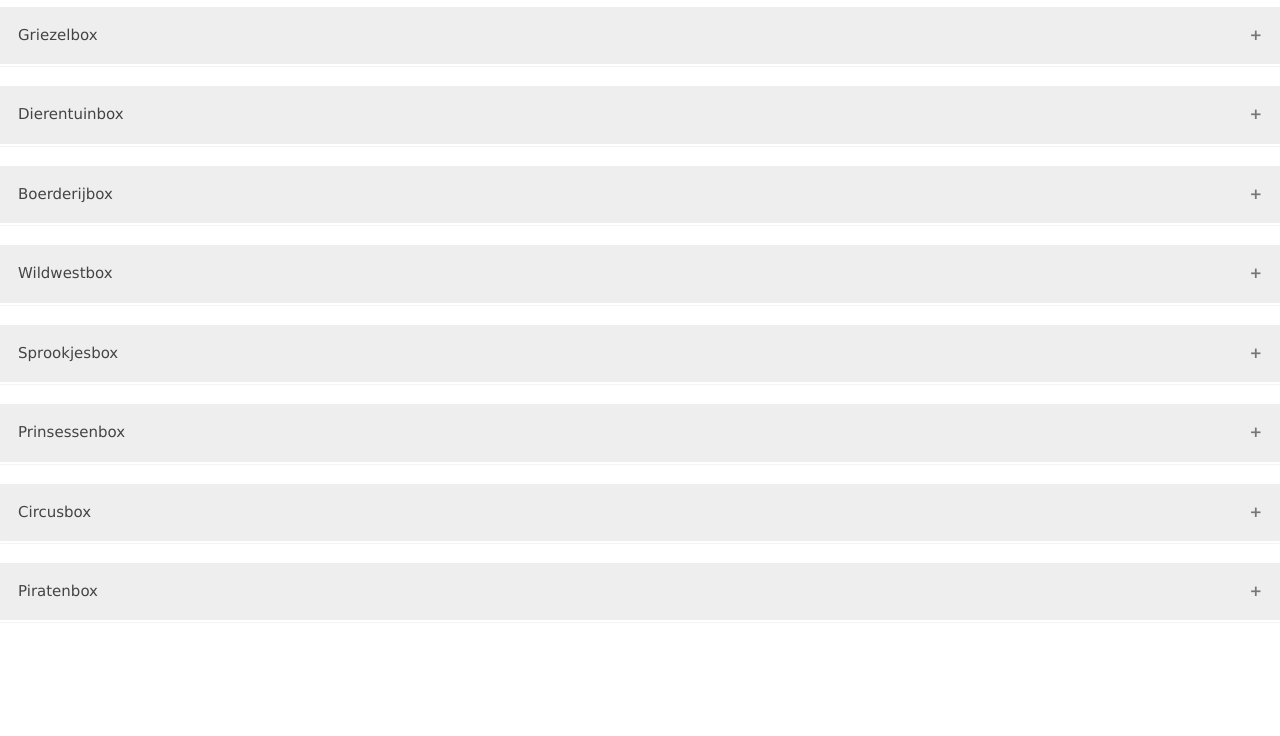
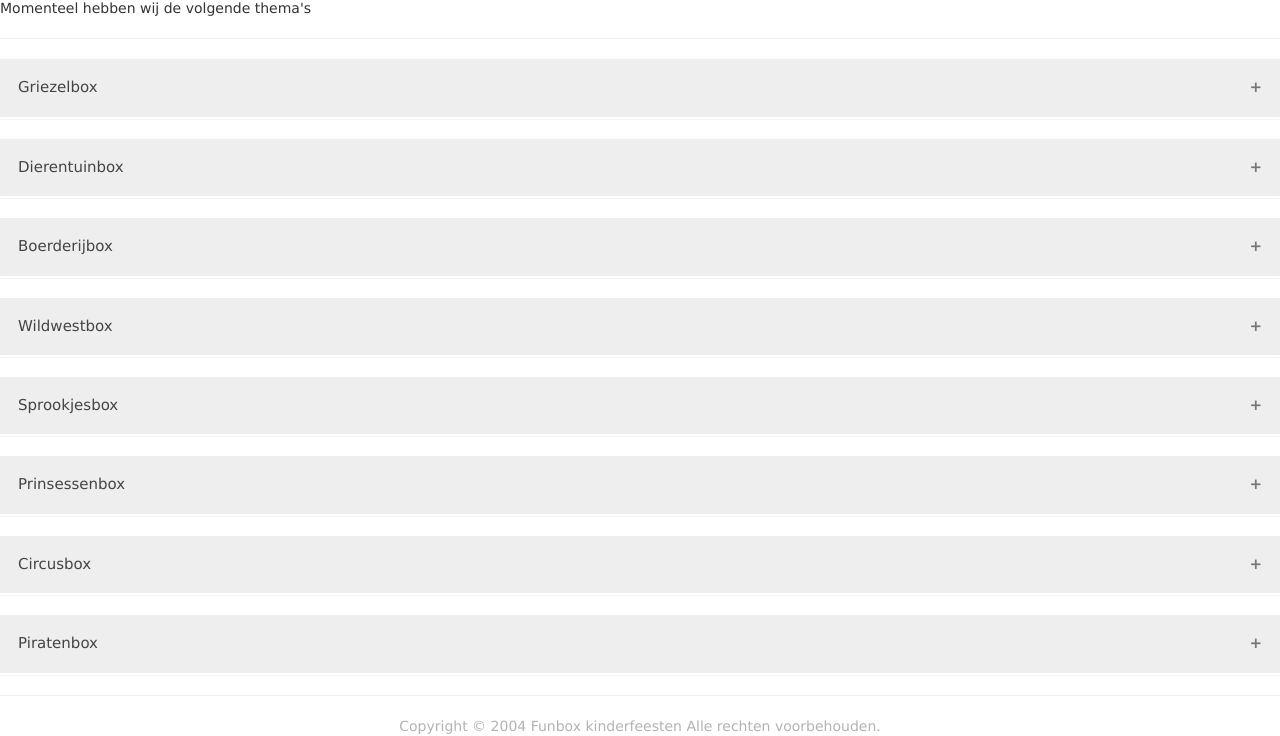
Before and after one commit to am1aproject/Funbox, a plain HTML site: page thema.html in a window 1280 px wide. Shown: the part 117-853 px from the top of the page. Before the commit the page ends 800 px from the top, so only its background shows below. Drawn offline with Linux system fonts and the light colour scheme.

Commit message:
Footer + Thema's

```diff
--- a/thema.css
+++ b/thema.css
@@ -1,14 +1,24 @@
-/*TopNavBar------------------*/
+/*TopNavBar-----*/
+
+.welkom{
+  position: fixed;
+  width: 100%;
+  z-index:+1;
+}
+
+.slider{
+  position: relative;
+  top: 48px;
+  z-index:0;
+}
+
 body {margin:0;}
 ul.topnav {
   list-style-type: none;
-  margin: 0px;
-  padding: 0px;
+  margin: 0;
+  padding: 0;
   overflow: hidden;
   background-color: #333;
-  position: fixed;
-  width: 100%;
-  top: 10px
 }
 
 ul.topnav li {float: left;}
--- a/thema.html
+++ b/thema.html
@@ -33,7 +33,7 @@
             <hr>
             <button class="accordion">Griezelbox</button>
             <div class="panel">
-                <p>Het spookt behoorlijk bij jouw thuis. De kamer is volgehangen met griezelspullen uit de box en op de achtergrond speelt de griezelmuziek al</p>
+                <p>Het spookt behoorlijk bij jouw thuis. De kamer is volgehangen met griezelspullen uit de box en op de achtergrond speelt de griezelmuziek al.</p>
                 <p>Door goed je best te doen bij alle enge, maar vooral leuke spelletjes, kunnen jij en je vrienden/ vriendinnen en alle monsters en spoken het huis uit jagen.<img src="images/griezel_groot.JPG" style=/></p>
                 <p>Vleermuizen vangen, een echte spinnenrace, skeletpuzzels maken, een weerwolfspel, spoken verjagen, enz. 10 leuke, spannende, maar vooral ook griezelige spelletjes waar de kinderen veel plezier aan zullen beleven.</p>
                 <p>Tussendoor kan er nog een verhaal uit het griezelboek worden voorgelezen of kan er gezellig gedanst worden op de griezelmuziek.</p>
@@ -43,46 +43,74 @@
 
             <button class="accordion">Dierentuinbox</button>
             <div class="panel">
-                <p>Lorem ipsum dolor sit amet, consectetur adipisicing elit, sed do eiusmod tempor incididunt ut labore et dolore magna
-                    aliqua. Ut enim ad minim veniam, quis nostrud exercitation ullamco laboris nisi ut aliquip ex ea commodo consequat.</p>
+                <p>Chaos is de dierentuin. Alle dieren zijn ontsnapt en moeten weer terug in hun kooi. Bij de spelletjes kan je gelukkig veel dierenstickers verzamelen om weer in je eigen dierentuin te plaatsen.</p>
+                <p>Met de meegeleverde versiering wordt de huiskamer al tot een echte dierentuin omgetoverd. de kinderen kunnen mooie dierenprintcapes om. En als ze hun zelfgemaakte dierenmasker opzetten, voelen ze zich helemaal thuis in de dierentuin.</p>
+                <p>De olifant is zijn slagtanden kwijt, de giraf moet gevangen worden de de pinguïns houden een echte race. Natuurlijk moeten de apen gevoerd worden en met het aquariumspel wordt het aquarium gevuld met mooie vissen. Deze en nog veel meer spelletjes zorgen voor veel verjaardagsplezier.</p>
+                <p>Het programmaboek is voorzien van schminkvoorbeelden, duidelijk uitleg van alle spelletjes en een overzichtelijke inventarielijst.</p>
             </div>
 
             <button class="accordion">Boerderijbox</button>
             <div class="panel">
-                <p>Lorem ipsum dolor sit amet, consectetur adipisicing elit, sed do eiusmod tempor incididunt ut labore et dolore magna
-                    aliqua. Ut enim ad minim veniam, quis nostrud exercitation ullamco laboris nisi ut aliquip ex ea commodo consequat.</p>
+                <p>Het is een drukte van belang op de Boerderij. Er moet dan ook van alles gebeuren. Jij en je vrienden helpen de boer en boerin een handje mee.</p>
+                <p>De kamer is gezellig versierd met de versiering uit de box en de muziek-cd met boerderijliedjes staat op. Het feest kan beginnen.</p>
+                <p>De kinderen beginnen met een leuk dierenmasker te maken. Vervolgens is het tijd voor de vele leuke spelletjes. Hierbij kunnen ze boerderijdierenstempels verdienen voor hun boerderijplaat.</p>
+                <p>Je moet de geit melken, kraaien wegjagen, eieren zoeken, er is een verkleedrace en nog veel meer. Om even uit te blazen van het harde werken kan er een leuk verhaal uit de meegeleverde verhalenboek verteld worden.</p>
+                <p>Alle spellen worden duidelijk uitgelegd in het programmaboek.</p>
+                <p>De kinderen kunnen ook als dier geschminkt worden met de bijgeleverde schmink. Voorbeelden staan in het programmaboek.</p>
         </div>
 
             <button class="accordion">Wildwestbox</button>
             <div class="panel">
-                <p>Lorem ipsum dolor sit amet, consectetur adipisicing elit, sed do eiusmod tempor incididunt ut labore et dolore magna
-                    aliqua. Ut enim ad minim veniam, quis nostrud exercitation ullamco laboris nisi ut aliquip ex ea commodo consequat.</p>
+                <p>Het gaat er wild aan toe in het wilde westen.</p>
+                <p>De cowboy's en indianen werken samen om alle boeven te vangen die het wilde westen onveilig maken. Natuurlijk moet er dan wel goed geoefend worden in speergooien, spoorzoeken en vele andere dingen. Er is zelfs een echte boevenrace en natuurlijk mag de indianendans niet ontbreken op dit feest.</p>
+                <p>de kinderen kunnen een sheriffhes of indianenhes aan doen. Nog echter wordt het met de meegeleverde schmink. Ze maken een eigen sheriffhoed of indianenbijl om allemaal in de stemming te komen. De cowboy en indianenmuziek maken met de versiering de sfeer helemaal compleet.</p>
+                <p>Tussen de spelletjes door kan er nog voorgelezen worden uit het voorleesboek.</p>
+                <p>Met de spelletjes kunnen de kinderen boevenstickers verdienen om op hun eigen gevangenisdiploma te plakken.</p>
         </div>
 
             <button class="accordion">Sprookjesbox</button>
             <div class="panel">
-                <p>Lorem ipsum dolor sit amet, consectetur adipisicing elit, sed do eiusmod tempor incididunt ut labore et dolore magna
-                    aliqua. Ut enim ad minim veniam, quis nostrud exercitation ullamco laboris nisi ut aliquip ex ea commodo consequat.</p>
+                <p>Sprookjes bestaan bij Funbox Kinderfeesten.</p>
+                <p>De kinderen worden als tovenaars en elven meegenomen naar vele bekende sprookjes en kunnen toverkracht voor hun toverstafjes verdienen bij alle spelletjes.</p>
+                <p>Met de zelfgemaakte maskers, de fleurige rokjes en capes zien de kinderen er al mooi uit. Natuurlijk kunenn de kinderen ook nog fraai geschminkt worden met de meegeleverde schmink en schminkvoorbeelden.</p>
+                <p>De kamer kan met de versiering uit de box gezellig aangekleed worden en met de muziek-cd op de achtergrond wordt het nog gezelliger.</p>
+                <p>Bij de spelletjes moet er heksensoep gekookt worden en er wordt een langnekspel gespeeld. Natuurlijk ontbreken Assepoester, Klein Duimpje, en holle bolle Gijs ook niet op dit feest. Zo zijn er in het totaal 10 leuke spellen om te doen.</p>
+                <p>Tussendoor kan er nog een mooi sprookjesverhaal uit het voorleesboek gelezen worden.</p>
+                <p>Natuurlijk staat alles duidelijk uitgelegd in de handleiding, zodat U maar een korte voorbereidingstijd nodig heeft.</p>
         </div>
 
             <button class="accordion">Prinsessenbox</button>
             <div class="panel">
-                <p>Lorem ipsum dolor sit amet, consectetur adipisicing elit, sed do eiusmod tempor incididunt ut labore et dolore magna
-                    aliqua. Ut enim ad minim veniam, quis nostrud exercitation ullamco laboris nisi ut aliquip ex ea commodo consequat.</p>
+                <p>Er wordt een groot bal op het kasteel gegeven. Hiervoor wordt de kamer omgetoverd in een fraai paleis met de versiering uit de box.</p>
+                <p>De prinsessen krijgen een mooie jurk aan en maken een chte kroon voor zichzelf. Ook kunnen ze nog mooi geschminkt worden. De jongens gaan als stoere ridder verkleed.</p>
+                <p>Er worden allerlei leuke prinsessenspelletjes gespeeld, zoals de prinses op de erwt, een sterrendans en natuurlijk ontbreekt de betoverde kikker ook niet.</p>
+                <p>Als beloning bij de spelletjes krijgen de kinderen een echt balboekje, waar ze prinsen- en prinsessenstempels in kunnen zetten.</p>
+                <p>In het programmaboek vindt U een duidelijk uitleg van de spelletjes, een aantal schminkvoorbeelden en een complete inventarislijst.</p>
         </div>
 
             <button class="accordion">Circusbox</button>
             <div class="panel">
-                <p>Lorem ipsum dolor sit amet, consectetur adipisicing elit, sed do eiusmod tempor incididunt ut labore et dolore magna
-                    aliqua. Ut enim ad minim veniam, quis nostrud exercitation ullamco laboris nisi ut aliquip ex ea commodo consequat.</p>
+                <p>Wie kent ze niet, al die leuke figuren uit het cirucs.</p>
+                <p>Je mag als clown meehelpen in het circus en beleeft daar allerlei leuke dingen.</p>
+                <p>Speel de grappigste spelletjes, zoals een evenwichtsspel, het ballonnen- opblaasspel, spijkerpoepen, leeuwen temmen en nog vele andere spellen. De kinderen krijgen een circusdiploma waar ze de verdiende stickers bij de spelletjes op kunnen plakken.</p>
+                <p>Natuurlijk ga je zelf ook als clown verkleed en kan je als clown geschminkt worden. Als knutselwerk wordt er een leuk clownshoedje gemaakt. De muziek CD zorgt voor nog meer gezelligheid.</p>
+                <p>Het programmaboek verzorgt een duidelijke handleiding en enkele schminkvoorbeelden. Ook het voorleesboek en versiering ontbreken niet in deze doos.</p>
+                <p>Reken maar dat het een leuk en grappig feest wordt.</p>
         </div>
 
             <button class="accordion">Piratenbox</button>
             <div class="panel">
-                <p>Lorem ipsum dolor sit amet, consectetur adipisicing elit, sed do eiusmod tempor incididunt ut labore et dolore magna
-                    aliqua. Ut enim ad minim veniam, quis nostrud exercitation ullamco laboris nisi ut aliquip ex ea commodo consequat.</p>
+                <p>Schip ahoy,</p>
+                <p>Als stoere piraat vaar je over alle zeven zeeën en beleef je vele avonturen.</p>
+                <p>Met de meegeleverde attributen en de schmink ben je zo omgetoverd tot een echte piraat. Je maakt als knutselwerk een echt piratenzwaard. Met de spelletjes kan kan je doodshoofdstickers verdienen.</p>
+                <p>Bij de spelletjes moet je haaien verjagen die om je schip varen en zal je ook moeten vissen om aan eten te komen. Er wordt een schatkaart bij elkaar gepuzzeld en er zal met kanonskogels worden gerold. Deze en alle andere leuke spellen zorgen ervoor dat je een stoere piraat wordt.</p>
+                <p>Aan het eind van de dag zullen er echte zeerovers weer naar huis gestuurd worden.</p>
+                <p>In de box zit natuurlijk de nodige attributen voor versiering, muziek en een duidelijke handleiding.</p>
         </div>
-
+        <hr>
+        <footer style="text-align: center; color: grey; opacity: 0.6">
+            Copyright © 2004 Funbox kinderfeesten Alle rechten voorbehouden.
+        </footer>
         <script src='./thema.js'></script>
     </body>
 </html>
```
Also changed, not shown: index.html (+3 -3 lines), inhoud.html (+5 -1 lines), prijzen.html (+4 -4 lines), voorwaarden.html (+4 -4 lines).
